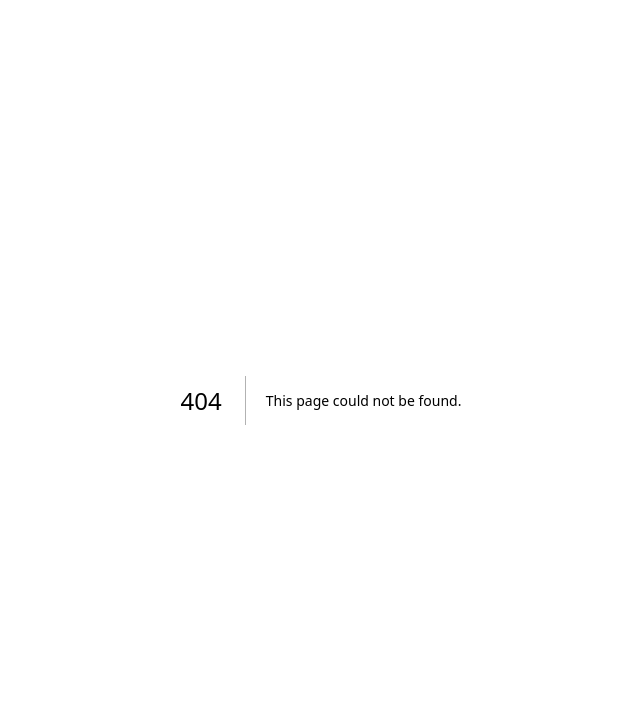
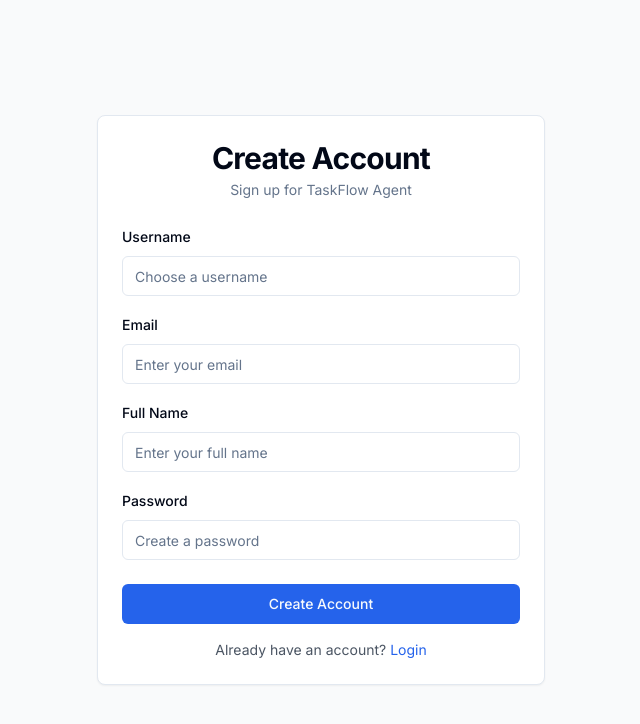
Before and after one commit to shreyaupretyy/taskflow-agent, a Next.js app in the folder frontend/: page /auth/register in a window 1280 px wide. Before the commit this address had no page. Shown: the top 724 px of the page, without its empty margins (319-959 px from the left). Built offline with nearby package versions, Linux system fonts and the light colour scheme.

Commit message:
feat: Add frontend authentication pages and API client

```diff
--- /dev/null
+++ b/frontend/src/app/auth/register/page.tsx
@@ -0,0 +1,125 @@
+'use client';
+
+import { useState } from 'react';
+import { useRouter } from 'next/navigation';
+import Link from 'next/link';
+import { Button } from '@/components/ui/button';
+import { Input } from '@/components/ui/input';
+import { Card, CardContent, CardDescription, CardFooter, CardHeader, CardTitle } from '@/components/ui/card';
+import { authApi } from '@/lib/api';
+
+export default function RegisterPage() {
+  const router = useRouter();
+  const [formData, setFormData] = useState({
+    username: '',
+    email: '',
+    password: '',
+    full_name: '',
+  });
+  const [error, setError] = useState('');
+  const [loading, setLoading] = useState(false);
+
+  const handleRegister = async (e: React.FormEvent) => {
+    e.preventDefault();
+    setError('');
+    setLoading(true);
+
+    try {
+      await authApi.register(formData);
+      router.push('/auth/login');
+    } catch (err: any) {
+      setError(err.response?.data?.detail || 'Registration failed. Please try again.');
+    } finally {
+      setLoading(false);
+    }
+  };
+
+  return (
+    <div className="flex items-center justify-center min-h-screen bg-gray-50">
+      <Card className="w-full max-w-md">
+        <CardHeader className="space-y-1">
+          <CardTitle className="text-3xl font-bold text-center">Create Account</CardTitle>
+          <CardDescription className="text-center">
+            Sign up for TaskFlow Agent
+          </CardDescription>
+        </CardHeader>
+        <form onSubmit={handleRegister}>
+          <CardContent className="space-y-4">
+            {error && (
+              <div className="p-3 text-sm text-red-500 bg-red-50 border border-red-200 rounded-md">
+                {error}
+              </div>
+            )}
+            <div className="space-y-2">
+              <label htmlFor="username" className="text-sm font-medium">
+                Username
+              </label>
+              <Input
+                id="username"
+                type="text"
+                placeholder="Choose a username"
+                value={formData.username}
+                onChange={(e) => setFormData({ ...formData, username: e.target.value })}
+                required
+                disabled={loading}
+              />
+            </div>
+            <div className="space-y-2">
+              <label htmlFor="email" className="text-sm font-medium">
+                Email
+              </label>
+              <Input
+                id="email"
+                type="email"
+                placeholder="Enter your email"
+                value={formData.email}
+                onChange={(e) => setFormData({ ...formData, email: e.target.value })}
+                required
+                disabled={loading}
+              />
+            </div>
+            <div className="space-y-2">
+              <label htmlFor="full_name" className="text-sm font-medium">
+                Full Name
+              </label>
+              <Input
+                id="full_name"
+                type="text"
+                placeholder="Enter your full name"
+                value={formData.full_name}
+                onChange={(e) => setFormData({ ...formData, full_name: e.target.value })}
+                disabled={loading}
+              />
+            </div>
+            <div className="space-y-2">
+              <label htmlFor="password" className="text-sm font-medium">
+                Password
+              </label>
+              <Input
+                id="password"
+                type="password"
+                placeholder="Create a password"
+                value={formData.password}
+                onChange={(e) => setFormData({ ...formData, password: e.target.value })}
+                required
+                disabled={loading}
+                minLength={8}
+              />
+            </div>
+          </CardContent>
+          <CardFooter className="flex flex-col space-y-4">
+            <Button type="submit" className="w-full" disabled={loading}>
+              {loading ? 'Creating account...' : 'Create Account'}
+            </Button>
+            <p className="text-sm text-center text-gray-600">
+              Already have an account?{' '}
+              <Link href="/auth/login" className="text-primary hover:underline">
+                Login
+              </Link>
+            </p>
+          </CardFooter>
+        </form>
+      </Card>
+    </div>
+  );
+}
```
